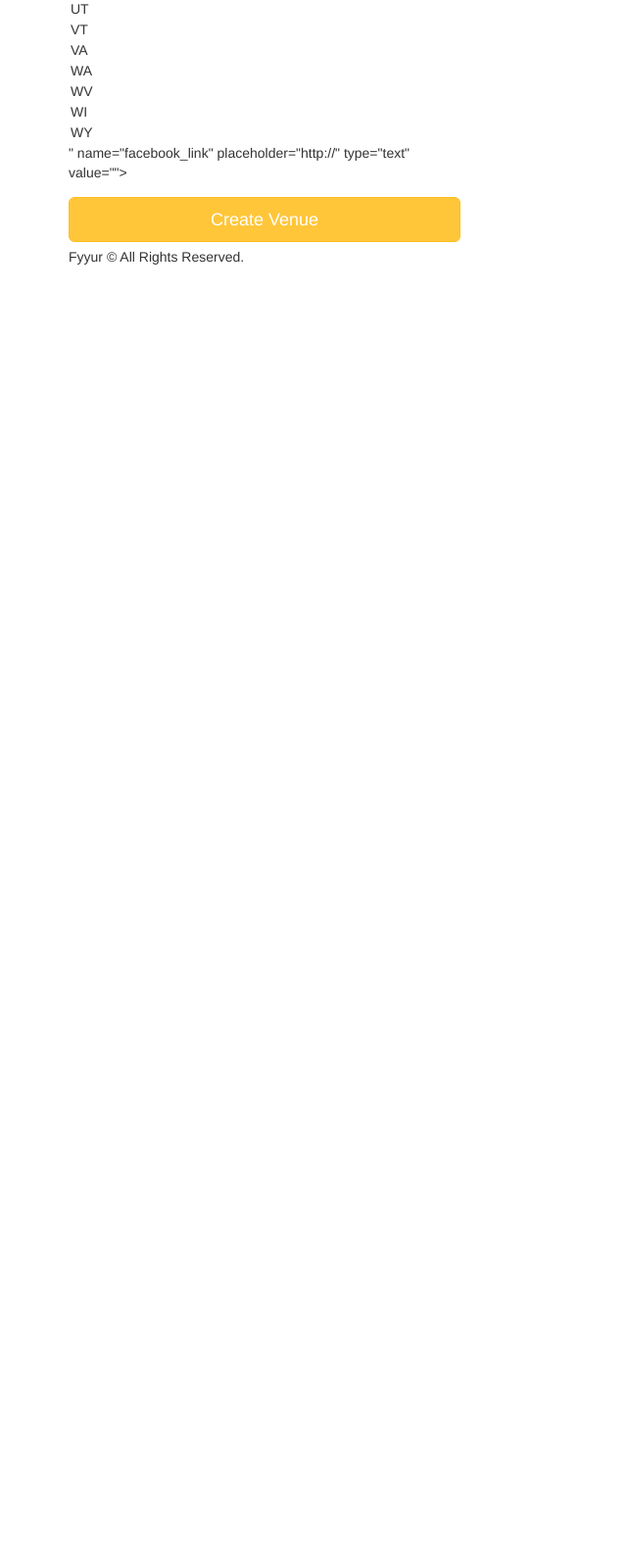
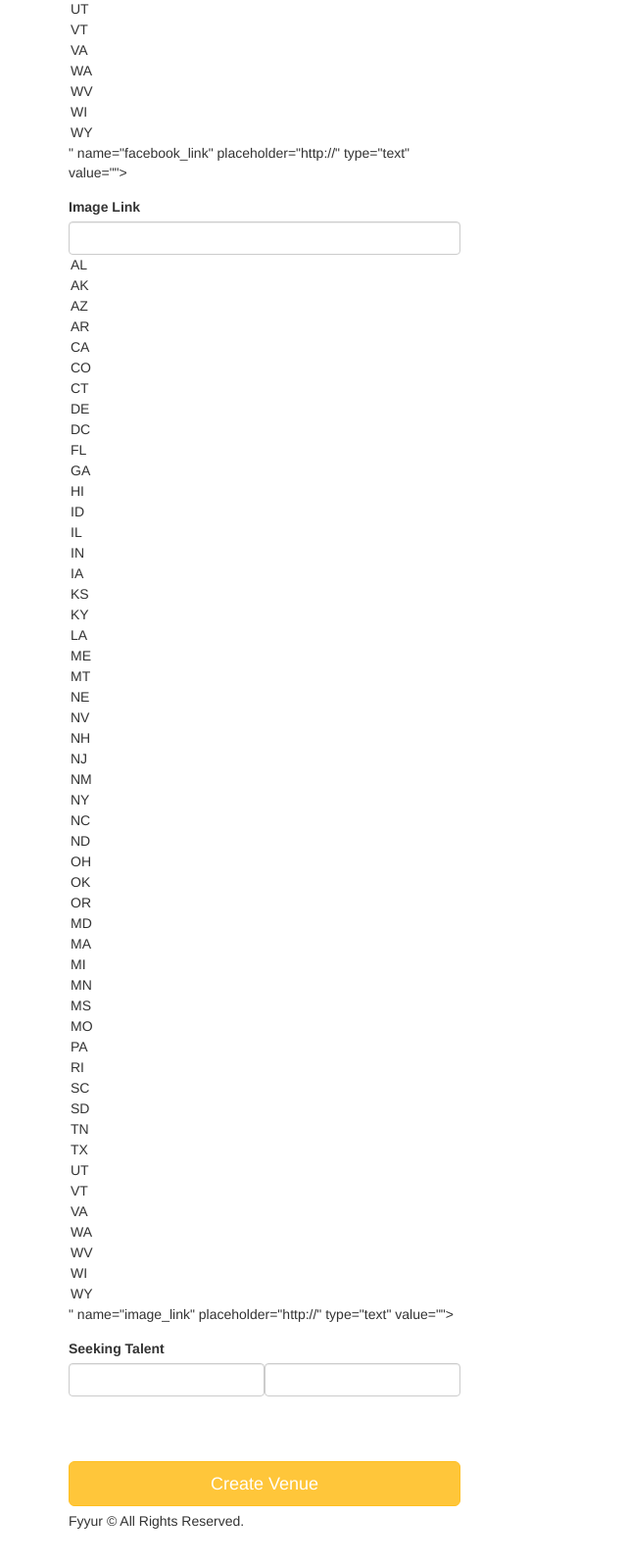
Before and after one commit to svennorge/fyyur, a Flask app: page /venues/create in a window 1280 px wide. Shown: the part 1929-3526 px from the top of the page at 98% size, without its empty margins (0-640 px from the left). Before the commit the page ends 2199 px from the top, so only its background shows below. Run offline with Flask 2, Linux system fonts and the light colour scheme; some libraries are stand-ins or nearby versions.

Commit message:
removed show_date and added start_time in Model Show, adjusted alle required queries

```diff
--- a/app.py
+++ b/app.py
@@ -11,11 +11,12 @@
 from flask_moment import Moment
 from flask_sqlalchemy import SQLAlchemy
 import logging
+import models
 from logging import Formatter, FileHandler
 from flask_wtf import Form
 from forms import *
 from flask_migrate import Migrate
-from models import Artist, Venue, Shows#,detail_venue
+from models import Artist, Venue, Shows, object_as_dict
 from datetime import datetime
 
 
@@ -36,8 +37,7 @@
 # Models.
 #----------------------------------------------------------------------------#
 
-# see models.py
-
+migrate = Migrate(app, db)
 #----------------------------------------------------------------------------#
 # Filters.
 #----------------------------------------------------------------------------#
@@ -85,7 +85,7 @@
         query_venue = db.session.query(Venue.id, Venue.name).filter_by(city=venue.city, state=venue.state).all()
         for ven in query_venue:
             det = dict(zip(('id', 'name'), ven))
-            up_shows = db.session.query(Shows).filter_by(venue_id=ven.id).filter(Shows.show_date > getnow()).all()
+            up_shows = db.session.query(Shows).filter_by(venue_id=ven.id).filter(Shows.start_time > getnow()).all()
             det['num_upcoming_shows'] = len(up_shows)
             detail.append(det)
         info['venues'] = detail
@@ -172,8 +172,9 @@
   # TODO: implement search on artists with partial string search. Ensure it is case-insensitive.
   # seach for "A" should return "Guns N Petals", "Matt Quevado", and "The Wild Sax Band".
   # search for "band" should return "The Wild Sax Band".
-  artist_query = Artist.query.filter(Artist.name.ilike('%' + request.form['search_term'] + '%'))
-  #artist_list = list(map(Artist.short, artist_query))
+  artist_query = Artist.query.filter(Artist.name.ilike('%' + request.form['search_term'] + '%')).all()
+  # to do for loop
+  #artist_list = list(map(('id', 'name', 'num_upcoming_shows' ), (artist_query)))
   #response = {
   #    "count": len(artist_list),
   #    "data": artist_list
@@ -188,7 +189,9 @@
   #     "num_upcoming_shows": 0,
   #   }]
   # }
+
   response  = []
+  response.append(len(artist_query))
   return render_template('pages/search_artists.html', results=response, search_term=request.form.get('search_term', ''))
 
 @app.route('/artists/<int:artist_id>')
@@ -227,6 +230,9 @@
 @app.route('/venues/<int:venue_id>/edit', methods=['GET'])
 def edit_venue(venue_id):
   form = VenueForm()
+
+  venue = Venue.query.get(venue_id)
+  print(object_as_dict(venue))
   venue={
     "id": 1,
     "name": "The Musical Hop",
@@ -309,7 +315,7 @@
                           'artist_name',
                           'artist_image_link',
                           'start_time'),
-                         (show.venue_id, show.venue.name, show.artist_id, show.artist.name,show.artist.image_link,show.show_date)))
+                         (show.venue_id, show.venue.name, show.artist_id, show.artist.name,show.artist.image_link,show.start_time)))
        data.append(record)
 
   return render_template('pages/shows.html', shows=data)
--- a/config.py
+++ b/config.py
@@ -9,4 +9,5 @@
 # Connect to the database
 
 # DONE IMPLEMENT DATABASE URL
-SQLALCHEMY_DATABASE_URI = 'postgres://fyyur@localhost:5432/fyyur'
+SQLALCHEMY_DATABASE_URI = 'postgres://sven@localhost:5432/fyyur'
+#SQLALCHEMY_DATABASE_URI = 'postgres://fyyur@localhost:5432/fyyur'
--- a/forms.py
+++ b/forms.py
@@ -86,7 +86,7 @@
         'phone'
     )
     image_link = StringField(
-        'image_link'
+        'image_link', validators=[URL()]
     )
     genres = SelectMultipleField(
         # TODO implement enum restriction
@@ -115,6 +115,16 @@
     )
     facebook_link = StringField(
         'facebook_link', validators=[URL()]
+    )
+
+    website = StringField(
+        'website', validators=[URL()]
+    )
+    seeking_talent = BooleanField(
+        'seeking_talent',
+    )
+    seeking_description = StringField(
+        'seeking_description'
     )
 
 class ArtistForm(Form):
@@ -216,7 +226,6 @@
         ]
     )
     facebook_link = StringField(
-        # TODO implement enum restriction
         'facebook_link', validators=[URL()]
     )
     seeking_venue = BooleanField(
--- a/templates/forms/edit_venue.html
+++ b/templates/forms/edit_venue.html
@@ -12,7 +12,7 @@
           <label>City & State</label>
           <div class="form-inline">
             <div class="form-group">
-              {{ form.city(class_ = 'form-control', placeholder='City', autofocus = true) }}
+              {{ form.city(class_ = 'form-control', placeholder='Citys', autofocus = true) }}
             </div>
             <div class="form-group">
               {{ form.state(class_ = 'form-control', placeholder='State', autofocus = true) }}
--- a/templates/forms/new_venue.html
+++ b/templates/forms/new_venue.html
@@ -35,7 +35,24 @@
       <div class="form-group">
           <label for="genres">Facebook Link</label>
           {{ form.facebook_link(class_ = 'form-control', placeholder='http://', id=form.state, autofocus = true) }}
+      </div>
+      <div class="form-group">
+          <label for="genres">Image Link</label>
+          {{ form.image_link(class_ = 'form-control', placeholder='http://', id=form.state, autofocus = true) }}
+      </div>
+      <div class="form-group">
+        <label>Seeking Talent</label>
+        <div class="form-inline">
+            <div class="form-group">
+                <label for="genres">Seeking Talent</label>
+                    {{ form.seeking_talent(class_ = 'form-control',  id=form.state, autofocus = true) }}
+            </div>
+                <div class="form-group">
+                <label for="genres">Seeking Description</label>
+                    {{ form.seeking_description(class_ = 'form-control',  id=form.state, autofocus = true) }}
+            </div>
         </div>
+      </div>
       <input type="submit" value="Create Venue" class="btn btn-primary btn-lg btn-block">
     </form>
   </div>
```
Also changed, not shown: models.py (+30 -11 lines), 1 other file.
